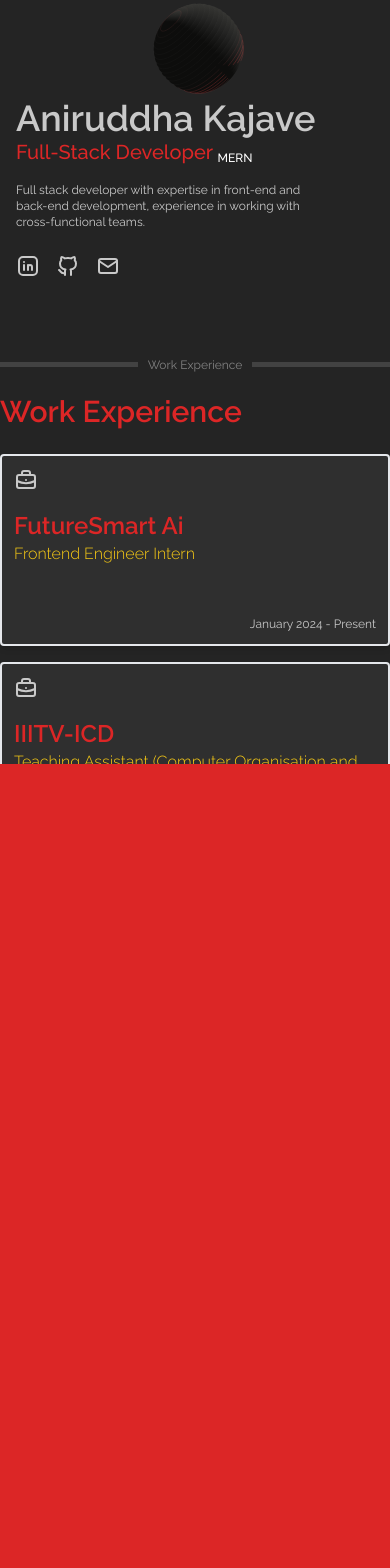
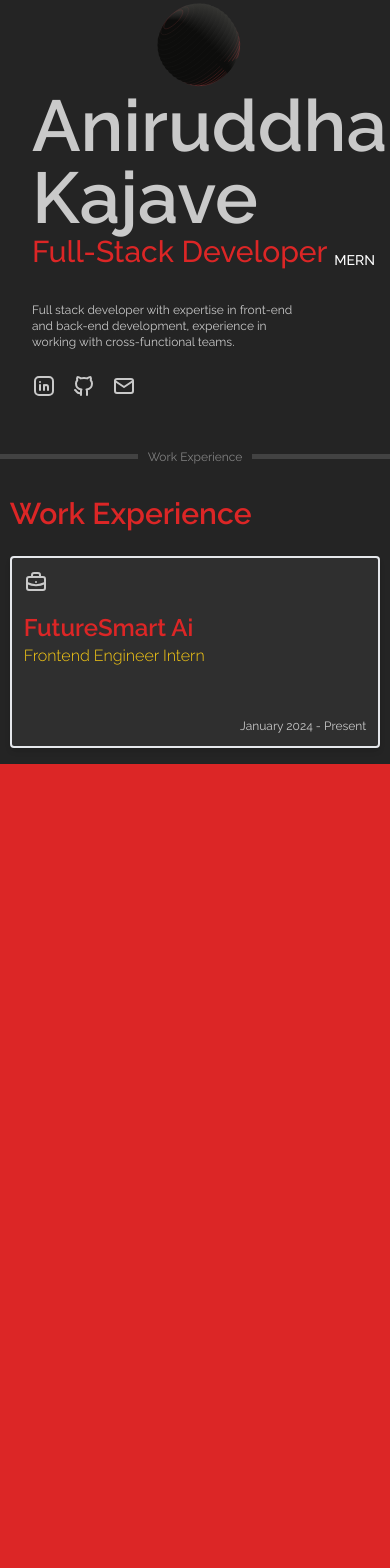
Before and after one commit to kajaveaniruddha/portfolio-website, a Next.js app: page / in a window 390 px wide. Shown: the part 80-1648 px from the top of the page. Built offline with nearby package versions, Linux system fonts and the light colour scheme.

Commit message:
fixed mobile view

```diff
--- a/app/layout.tsx
+++ b/app/layout.tsx
@@ -16,7 +16,7 @@ export const metadata: Metadata = {
     description:
       "Full stack developer with expertise in front-end and back-end development, experience in working with cross-functional teams.",
     images: "",
-    url: "",
+    url: "https://aniruddhakajave.vercel.app/",
     siteName: "Aniruddha Kajave",
   },
 };
--- a/app/page.tsx
+++ b/app/page.tsx
@@ -10,37 +10,35 @@ import Contact from "./components/Contact";
 
 export default function Home() {
   return (
-    <main className="h-screen w-full pt-20 md:pt-24">
-      <section className=" w-full h-[40%]">
+    <main className="container mx-auto w-full pt-20 md:pt-24">
+      <section className=" w-full h-[40%] ">
         <div className=" flex max-sm:flex-col items-center ">
-          <div className=" w-1/4 ml-2">
+          <div className=" w-1/4 pl-2">
             <Sphere />
           </div>
-          <div className="w-full text-left ml-8">
-            <h1 className="text-4xl md:text-7xl font-semibold">
-              Aniruddha Kajave
-            </h1>
-            <h2 className="text-xl md:text-3xl font-medium text-red-600">
+          <div className="w-full text-left pl-8">
+            <h1 className="text-7xl font-semibold">Aniruddha Kajave</h1>
+            <h2 className="text-3xl font-medium text-red-600">
               Full-Stack Developer{" "}
-              <sub className=" text-xs md:text-sm text-white z-0">MERN</sub>
+              <sub className=" text-sm text-white z-0">MERN</sub>
             </h2>
-            <h5 className=" max-w-[75%] mt-4 md:mt-8 max-sm:text-xs ">
+            <h5 className=" max-w-[75%] mt-8 text-xs ">
               Full stack developer with expertise in front-end and back-end
               development, experience in working with cross-functional teams.
             </h5>
-            <Contact/>
+            <Contact />
           </div>
         </div>
       </section>
       <Divider
         mt={50}
-        mb={20}
+        mb={30}
         size={5}
         label="Work Experience"
         labelPosition="center"
       />
       {/* Work Experience */}
-      <section className=" container mx-auto h-1/2">
+      <section className=" max-sm:w-[95%] mx-auto h-1/2">
         <h2 className=" font-semibold text-3xl text-red-600">
           Work Experience
         </h2>
@@ -50,9 +48,9 @@ export default function Home() {
           ))}
         </div>
       </section>
-      <Divider my={20} size={5} label="Projects" labelPosition="center" />
+      <Divider my={30} size={5} label="Projects" labelPosition="center" />
       {/* Projects */}
-      <section className=" container mx-auto h-1/2">
+      <section className=" max-sm:w-[95%] mx-auto  h-1/2">
         <h2 className=" font-semibold text-3xl text-red-600">Projects </h2>
         <div className="mt-6 grid grid-cols-3 max-sm:grid-cols-1 gap-4">
           {projects.map((project, index) => (
@@ -60,16 +58,18 @@ export default function Home() {
           ))}
         </div>
       </section>
-      <Divider my={20} size={5} label="Skills" labelPosition="center" />
+      <Divider my={30} size={5} label="Skills" labelPosition="center" />
       {/* Skills */}
-      <section className=" container mx-auto h-1/2">
+      <section className="  max-sm:w-[95%] mx-auto  h-1/2">
         <h2 className=" font-semibold text-3xl text-red-600">Skills</h2>
-        <div className=" mt-6 grid grid-cols-4 max-sm:grid-cols-2">
+        <div className=" mt-6 grid grid-cols-4 max-sm:grid-cols-2 gap-y-4">
           {skills.map((skillCategory, index) => (
             <div key={index}>
               {Object.entries(skillCategory).map(([category, skills]) => (
                 <div key={category}>
-                  <h3 className="font-semibold text-2xl underline pb-1">{category}</h3>
+                  <h3 className="font-semibold text-2xl underline pb-1">
+                    {category}
+                  </h3>
                   <ul className=" text-xl">
                     {skills.map((skill: string, idx: any) => (
                       <li key={idx}>{skill}</li>
```
